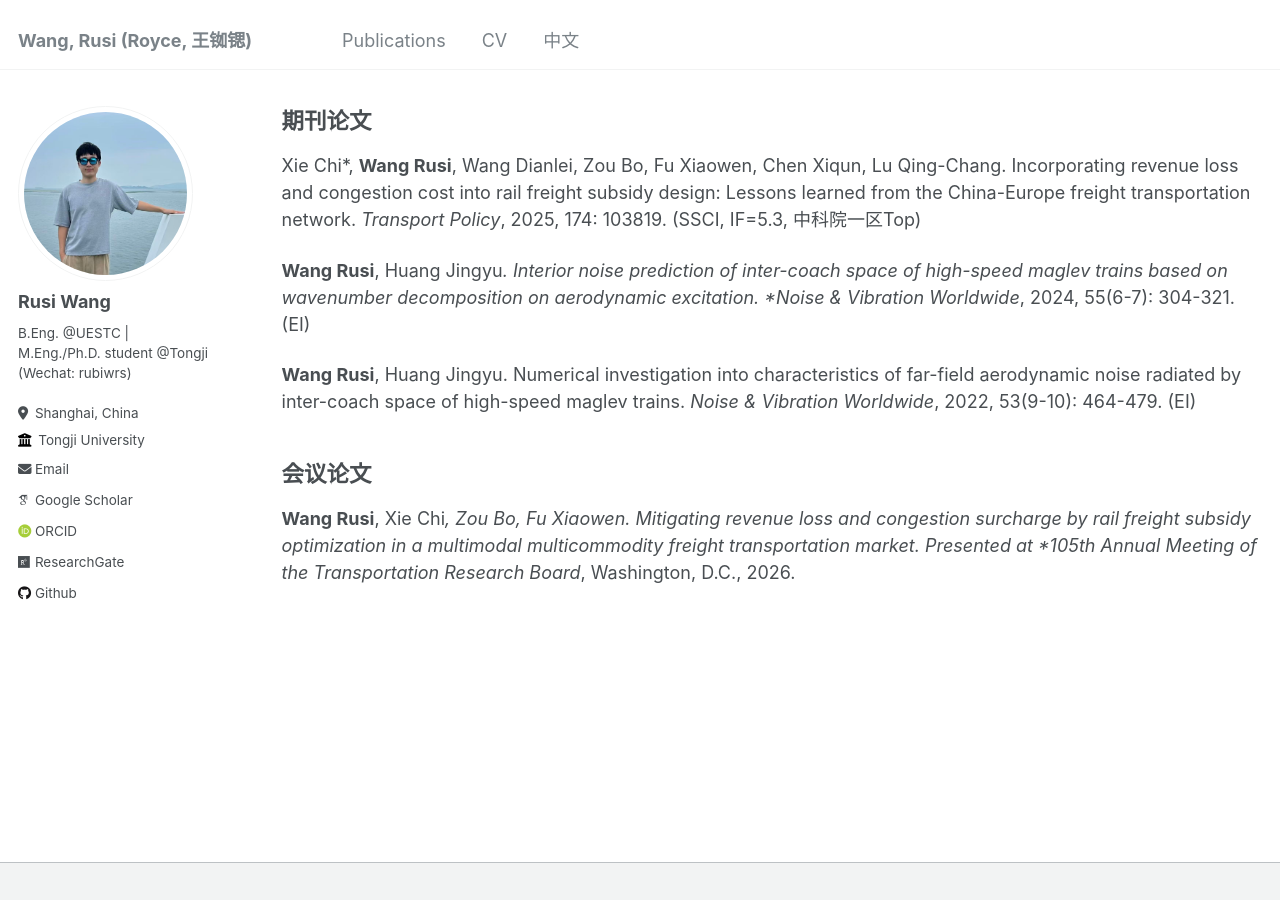
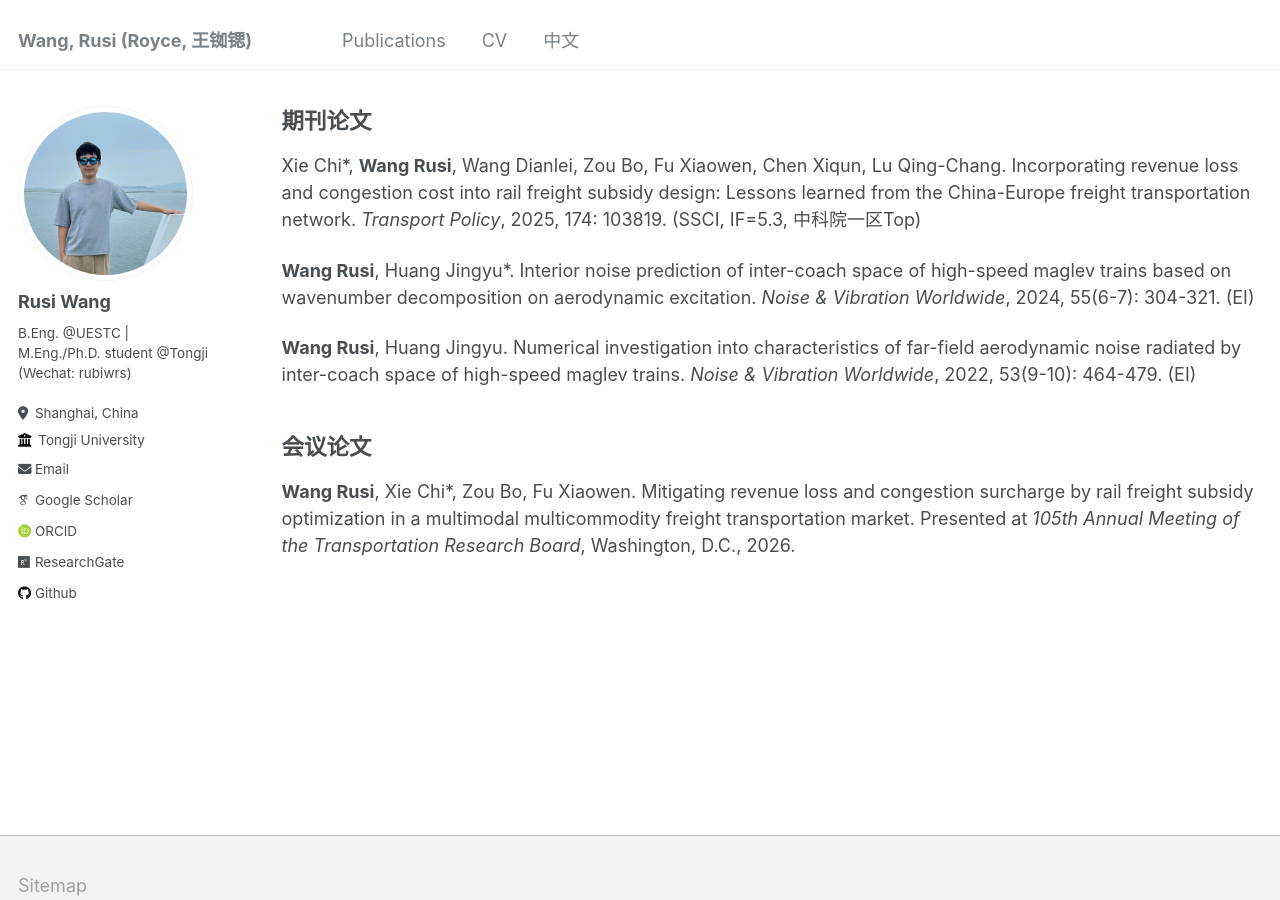
Before and after one commit to RusiWang99/RusiWang99.github.io, a Jekyll site: the page built from _pages/chinese.md, in a window 1280 px wide and 900 px high, scrolled down 519 px. Built offline with Jekyll 4.4.1, drawn with Linux system fonts in a browser that asks for light colours; some web fonts are replaced.

```diff
--- a/_pages/chinese.md
+++ b/_pages/chinese.md
@@ -24,10 +24,10 @@ author_profile: true
 ------
 Xie Chi\*, **Wang Rusi**, Wang Dianlei, Zou Bo, Fu Xiaowen, Chen Xiqun, Lu Qing-Chang. Incorporating revenue loss and congestion cost into rail freight subsidy design: Lessons learned from the China-Europe freight transportation network. *Transport Policy*, 2025, 174: 103819. (SSCI, IF=5.3, 中科院一区Top)
 
-**Wang Rusi**, Huang Jingyu*. Interior noise prediction of inter-coach space of high-speed maglev trains based on wavenumber decomposition on aerodynamic excitation. *Noise & Vibration Worldwide*, 2024, 55(6-7): 304-321. (EI)
+**Wang Rusi**, Huang Jingyu\*. Interior noise prediction of inter-coach space of high-speed maglev trains based on wavenumber decomposition on aerodynamic excitation. *Noise & Vibration Worldwide*, 2024, 55(6-7): 304-321. (EI)
 
 **Wang Rusi**, Huang Jingyu. Numerical investigation into characteristics of far-field aerodynamic noise radiated by inter-coach space of high-speed maglev trains. *Noise & Vibration Worldwide*, 2022, 53(9-10): 464-479. (EI)
 
 会议论文
 ------
-**Wang Rusi**, Xie Chi*, Zou Bo, Fu Xiaowen. Mitigating revenue loss and congestion surcharge by rail freight subsidy optimization in a multimodal multicommodity freight transportation market. Presented at *105th Annual Meeting of the Transportation Research Board*, Washington, D.C., 2026.
+**Wang Rusi**, Xie Chi\*, Zou Bo, Fu Xiaowen. Mitigating revenue loss and congestion surcharge by rail freight subsidy optimization in a multimodal multicommodity freight transportation market. Presented at *105th Annual Meeting of the Transportation Research Board*, Washington, D.C., 2026.
```
